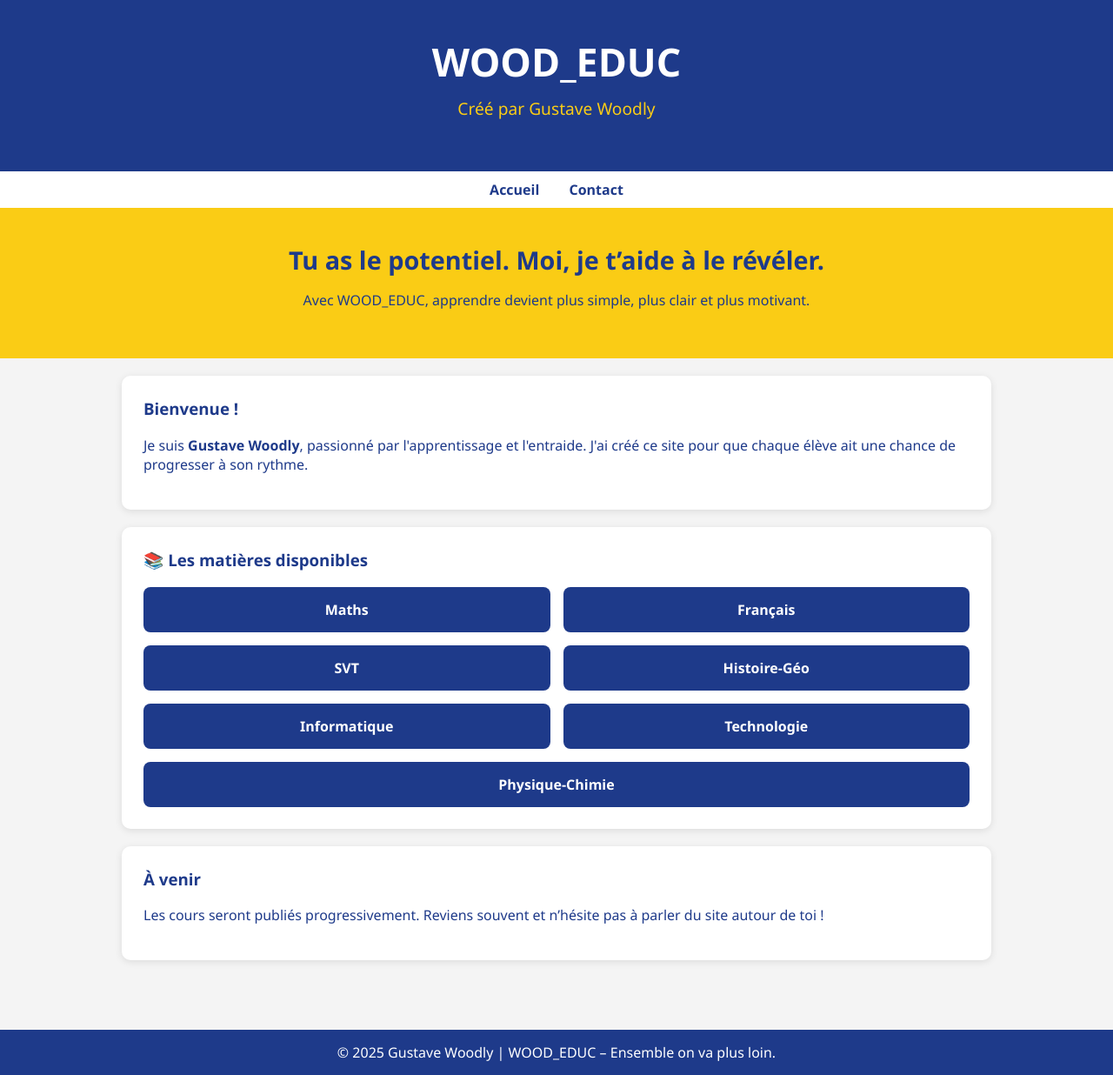
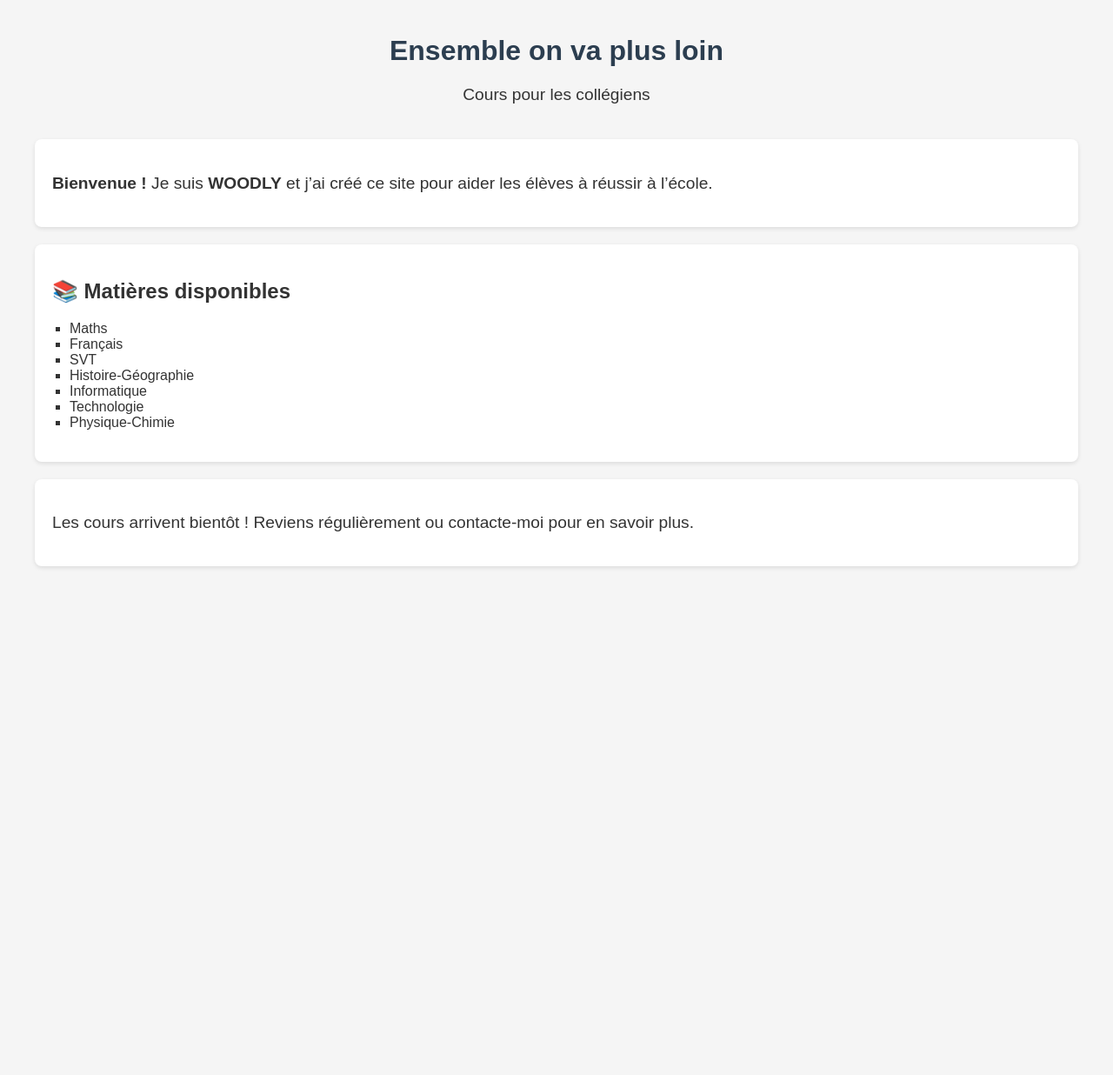
Before and after one commit to WOOD-GUS/wood_educ, a plain HTML site: page index.html in a window 1280 px wide. Shown: the whole page at 87% size. After the commit the page ends 800 px from the top, so only its background shows below. Drawn offline with Linux system fonts and the light colour scheme.

Commit message:
Update index.html

```diff
--- a/index.html
+++ b/index.html
@@ -3,173 +3,64 @@
 <head>
   <meta charset="UTF-8">
   <meta name="viewport" content="width=device-width, initial-scale=1">
-  <meta name="description" content="WOOD_EDUC - Cours gratuits pour collégiens par Gustave Woodly">
+  <meta name="description" content="Cours gratuits pour collégiens - Gustave Woodly">
   <meta name="author" content="Gustave Woodly">
-  <title>WOOD_EDUC - Gustave Woodly</title>
+  <title>Ensemble on va plus loin - Gustave Woodly</title>
   <style>
     body {
-      margin: 0;
-      font-family: 'Segoe UI', sans-serif;
-      background-color: #f4f4f4;
-      color: #1e3a8a;
+      font-family: Arial, sans-serif;
+      margin: 40px;
+      background-color: #f5f5f5;
+      color: #333;
     }
-
     header {
-      background-color: #1e3a8a;
-      color: #fff;
-      padding: 40px 20px;
       text-align: center;
+      margin-bottom: 40px;
     }
-
-    header h1 {
-      margin: 0;
-      font-size: 2.8em;
+    h1 {
+      color: #2c3e50;
     }
-
-    header p {
-      margin-top: 10px;
+    p {
       font-size: 1.2em;
-      color: #facc15;
     }
-
-    nav {
-      background-color: #ffffff;
-      padding: 10px 0;
-      text-align: center;
-      box-shadow: 0 2px 4px rgba(0,0,0,0.1);
+    ul {
+      list-style-type: square;
+      padding-left: 20px;
     }
-
-    nav a {
-      margin: 0 15px;
-      color: #1e3a8a;
-      text-decoration: none;
-      font-weight: bold;
-      font-size: 1em;
-    }
-
-    nav a:hover {
-      color: #facc15;
-    }
-
-    .hero {
-      background-color: #facc15;
-      color: #1e3a8a;
-      text-align: center;
-      padding: 40px 20px;
-    }
-
-    .hero h2 {
-      font-size: 1.8em;
-      margin: 0;
-    }
-
-    .container {
-      max-width: 1000px;
-      margin: auto;
+    .section {
+      background: white;
       padding: 20px;
-    }
-
-    .section {
-      background-color: #fff;
-      border-radius: 10px;
-      padding: 25px;
       margin-bottom: 20px;
-      box-shadow: 0 2px 8px rgba(0,0,0,0.1);
-    }
-
-    .section h3 {
-      margin-top: 0;
-      color: #1e3a8a;
-    }
-
-    .subjects {
-      display: flex;
-      flex-wrap: wrap;
-      gap: 15px;
-      margin-top: 10px;
-    }
-
-    .subjects a {
-      flex: 1 1 45%;
-      background-color: #1e3a8a;
-      color: #fff;
-      text-align: center;
-      padding: 15px;
       border-radius: 8px;
-      text-decoration: none;
-      font-weight: bold;
-      transition: 0.3s;
-    }
-
-    .subjects a:hover {
-      background-color: #facc15;
-      color: #1e3a8a;
-    }
-
-    footer {
-      background-color: #1e3a8a;
-      color: white;
-      text-align: center;
-      padding: 15px;
-      margin-top: 40px;
-    }
-
-    @media (max-width: 600px) {
-      .subjects a {
-        flex: 1 1 100%;
-      }
-
-      header h1 {
-        font-size: 2em;
-      }
+      box-shadow: 0 2px 5px rgba(0,0,0,0.1);
     }
   </style>
 </head>
 <body>
-
   <header>
-    <h1>WOOD_EDUC</h1>
-    <p>Créé par Gustave Woodly</p>
+    <h1>Ensemble on va plus loin</h1>
+    <p>Cours pour les collégiens</p>
   </header>
 
-  <nav>
-    <a href="index.html">Accueil</a>
-    <a href="#">Contact</a>
-  </nav>
-
-  <section class="hero">
-    <h2>Tu as le potentiel. Moi, je t’aide à le révéler.</h2>
-    <p>Avec WOOD_EDUC, apprendre devient plus simple, plus clair et plus motivant.</p>
-  </section>
-
-  <div class="container">
-    <div class="section">
-      <h3>Bienvenue !</h3>
-      <p>Je suis <strong>Gustave Woodly</strong>, passionné par l'apprentissage et l'entraide. J'ai créé ce site pour que chaque élève ait une chance de progresser à son rythme.</p>
-    </div>
-
-    <div class="section">
-      <h3>📚 Les matières disponibles</h3>
-      <div class="subjects">
-        <a href="maths.html">Maths</a>
-        <a href="francais.html">Français</a>
-        <a href="svt.html">SVT</a>
-        <a href="histoire_geo.html">Histoire-Géo</a>
-        <a href="informatique.html">Informatique</a>
-        <a href="technologie.html">Technologie</a>
-        <a href="physique_chimie.html">Physique-Chimie</a>
-      </div>
-    </div>
-
-    <div class="section">
-      <h3>À venir</h3>
-      <p>Les cours seront publiés progressivement. Reviens souvent et n’hésite pas à parler du site autour de toi !</p>
-    </div>
+  <div class="section">
+    <p><strong>Bienvenue !</strong> Je suis <strong>WOODLY</strong> et j’ai créé ce site pour aider les élèves à réussir à l’école.</p>
   </div>
 
-  <footer>
-    &copy; 2025 Gustave Woodly | WOOD_EDUC – Ensemble on va plus loin.
-  </footer>
+  <div class="section">
+    <h2>📚 Matières disponibles</h2>
+    <ul>
+      <li>Maths</li>
+      <li>Français</li>
+      <li>SVT</li>
+      <li>Histoire-Géographie</li>
+      <li>Informatique</li>
+      <li>Technologie</li>
+      <li>Physique-Chimie</li>
+    </ul>
+  </div>
 
+  <div class="section">
+    <p>Les cours arrivent bientôt ! Reviens régulièrement ou contacte-moi pour en savoir plus.</p>
+  </div>
 </body>
 </html>
```
